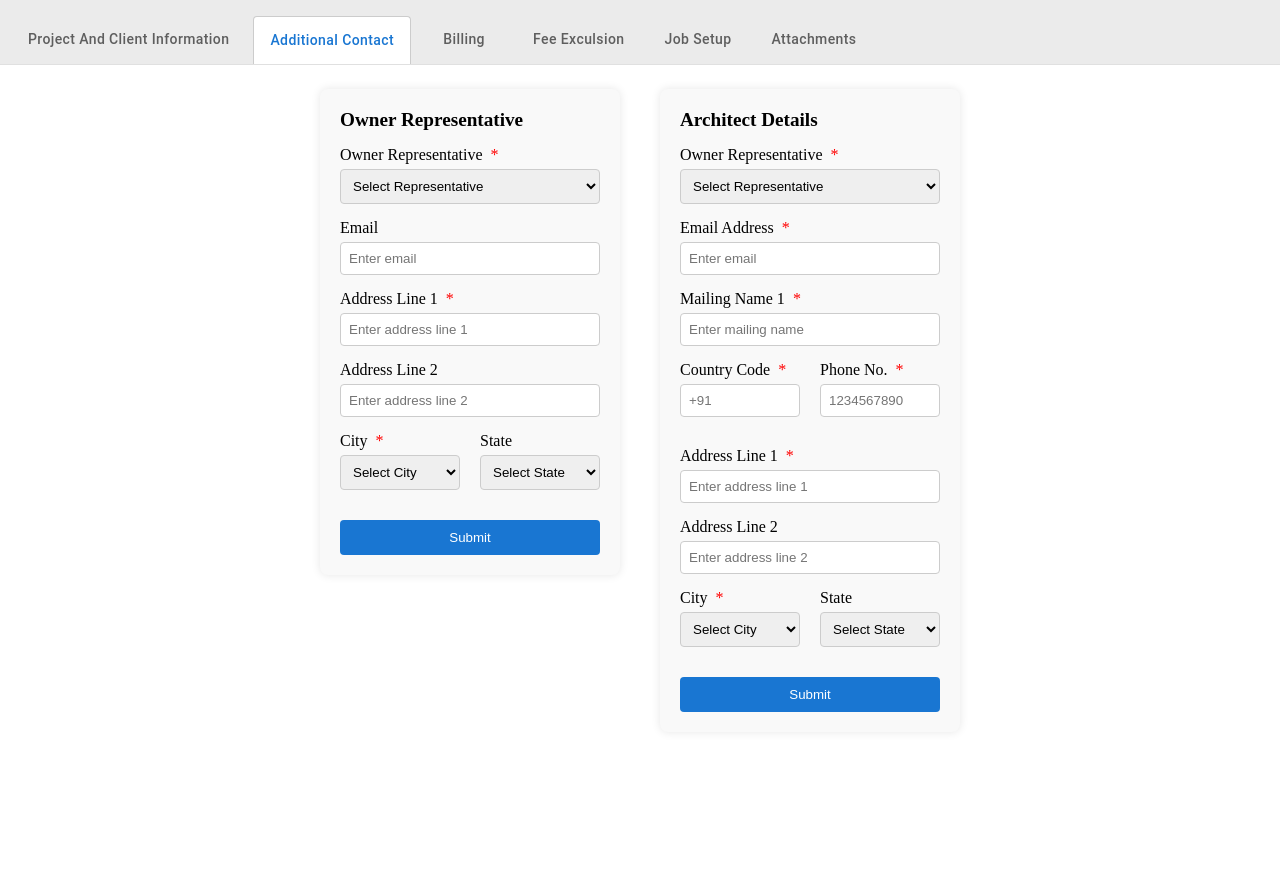
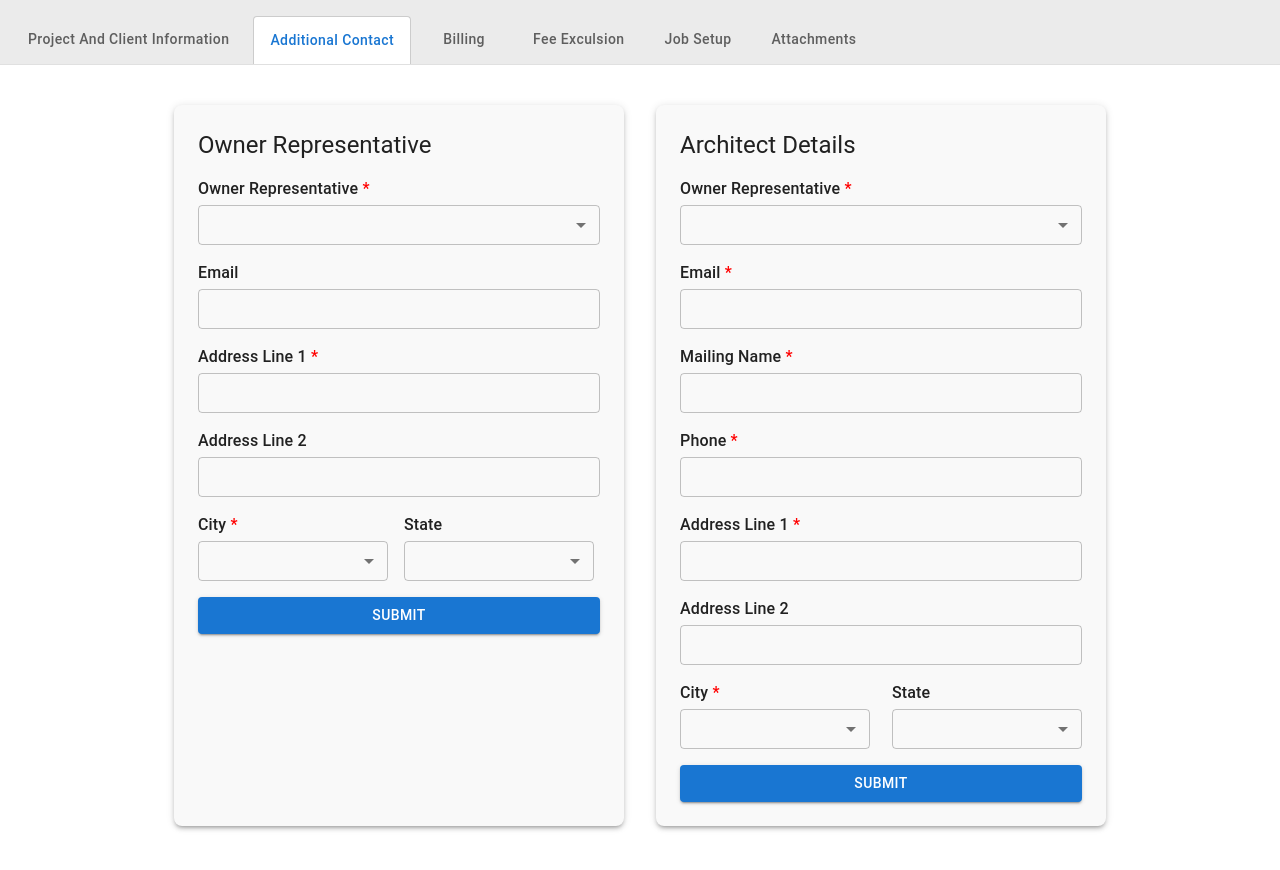
Before and after one commit to NavneeshYadav/task, a React (Vite) app: page / in a window 1280 px wide. Both pictures are taken after a click on the tab "Additional Contact". Shown: the top 870 px of the page. Built offline with nearby package versions, Linux system fonts and the light colour scheme.

Commit message:
almost complete

```diff
--- a/src/App.jsx
+++ b/src/App.jsx
@@ -64,6 +64,8 @@ export default function BasicTabs() {
         <Tabs
           value={value}
           onChange={handleChange}
+          variant="scrollable"
+          scrollButtons="auto"
           aria-label="basic tabs example"
           sx={{
             bgcolor: "#ebebeb",
--- a/src/components/AddForm.jsx
+++ b/src/components/AddForm.jsx
@@ -1,7 +1,15 @@
-import { useState } from "react";
+import React, { useState } from "react";
+import {
+  Box,
+  Typography,
+  TextField,
+  Button,
+  Paper,
+  MenuItem,
+  Grid,
+} from "@mui/material";
 
 function AddForm() {
-
   const [formData, setFormData] = useState({
     ownerRep: "",
     email: "",
@@ -12,48 +20,11 @@ function AddForm() {
   });
 
   const [formErrors, setFormErrors] = useState({});
-  const handleInputChange = (e) => {
-    const { name, value } = e.target;
-    setFormData((prev) => ({ ...prev, [name]: value }));
-  };
 
-  const handleFormSubmit = (e) => {
-    e.preventDefault();
-
-    const errors = {};
-
-    if (!formData.ownerRep.trim())
-      errors.ownerRep = "Owner Representative is required.";
-    if (!formData.address1.trim())
-      errors.address1 = "Address Line 1 is required.";
-    if (!formData.city.trim()) errors.city = "City is required.";
-
-    if (formData.email.trim()) {
-      const emailRegex = /^[^\s@]+@[^\s@]+\.[^\s@]+$/;
-      if (!emailRegex.test(formData.email)) {
-        errors.email = "Invalid email format.";
-      }
-    }
-
-    setFormErrors(errors);
-
-    if (Object.keys(errors).length === 0) {
-      alert("Form submitted successfully!");
-      setFormData({
-        ownerRep: "",
-        email: "",
-        address1: "",
-        address2: "",
-        city: "",
-        state: "",
-      });
-    }
-  };
   const [architectForm, setArchitectForm] = useState({
     ownerRep: "",
     email: "",
     mailingName1: "",
-    countryCode: "",
     phone: "",
     address1: "",
     address2: "",
@@ -62,39 +33,44 @@ function AddForm() {
   });
 
   const [architectErrors, setArchitectErrors] = useState({});
-  const handleArchitectChange = (e) => {
+
+  const handleInputChange = (e, setFn) => {
     const { name, value } = e.target;
-    setArchitectForm((prev) => ({ ...prev, [name]: value }));
+    setFn((prev) => ({ ...prev, [name]: value }));
   };
 
-  const handleArchitectSubmit = (e) => {
-    e.preventDefault();
+  const validateForm = (data, type) => {
     const errors = {};
+    if (!data.ownerRep.trim())
+      errors.ownerRep = "Owner Representative is required.";
+    if (!data.address1.trim()) errors.address1 = "Address Line 1 is required.";
+    if (!data.city.trim()) errors.city = "City is required.";
 
-    if (!architectForm.ownerRep.trim())
-      errors.ownerRep = "Owner Representative is required.";
-    if (!architectForm.email.trim()) {
-      errors.email = "Email is required.";
-    } else {
+    if (data.email?.trim()) {
       const emailRegex = /^[^\s@]+@[^\s@]+\.[^\s@]+$/;
-      if (!emailRegex.test(architectForm.email))
-        errors.email = "Invalid email format.";
+      if (!emailRegex.test(data.email)) errors.email = "Invalid email format.";
     }
 
-    if (!architectForm.mailingName1.trim())
+    if (type === "architect") {
+      if (!data.mailingName1.trim())
         errors.mailingName1 = "Mailing Name is required.";
-    if (!architectForm.countryCode.trim())
-      errors.countryCode = "Country code is required.";
-    if (!architectForm.phone.trim()) errors.phone = "Phone number is required.";
-    if (!architectForm.address1.trim())
-      errors.address1 = "Address Line 1 is required.";
-    if (!architectForm.city.trim()) errors.city = "City is required.";
+      if (!data.phone.trim()) errors.phone = "Phone number is required.";
+    }
 
-    setArchitectErrors(errors);
+    return errors;
+  };
 
+  const handleSubmit = (e, data, setErrorFn, resetFn, type) => {
+    e.preventDefault();
+    const errors = validateForm(data, type);
+    setErrorFn(errors);
     if (Object.keys(errors).length === 0) {
-      alert("Architect form submitted successfully!");
-      setArchitectForm({
+      alert(
+        `${
+          type === "architect" ? "Architect" : "Owner Rep"
+        } form submitted successfully!`
+      );
+      resetFn({
         ownerRep: "",
         email: "",
         mailingName1: "",
@@ -108,256 +84,281 @@ function AddForm() {
     }
   };
 
+  const renderLabel = (text, required = false) => (
+    <Typography sx={{ mb: 0.5, fontWeight: 500 }}>
+      {text} {required && <span style={{ color: "red" }}>*</span>}
+    </Typography>
+  );
+
   return (
-    <div className="container-1">
-      <div className="form-wrapper">
-        <div className="row-1">
-          <form onSubmit={handleFormSubmit}>
-            <h3>Owner Representative</h3>
+    <Box
+      sx={{
+        width: "100%",
+        height: "100%",
+        display: "flex",
+        justifyContent: "center",
+        alignItems: "start",
+        p: 2,
+      }}
+    >
+      <Box sx={{ display: "flex", gap: 4, flexWrap: "wrap" }}>
+        {/* Owner Rep Form */}
+        <Paper
+          elevation={3}
+          sx={{ width: 450, p: 3, borderRadius: 2, backgroundColor: "#f9f9f9" }}
+        >
+          <Typography variant="h5" sx={{ mb: 2 }}>
+            Owner Representative
+          </Typography>
 
-            <div>
-              <label>
-                Owner Representative <span className="required">*</span>
-              </label>
-              <select
+          <Box sx={{ mb: 2 }}>
+            {renderLabel("Owner Representative", true)}
+            <TextField
+              fullWidth
+              select
+              size="small"
               name="ownerRep"
               value={formData.ownerRep}
-                onChange={handleInputChange}
+              onChange={(e) => handleInputChange(e, setFormData)}
+              error={!!formErrors.ownerRep}
+              helperText={formErrors.ownerRep}
             >
-                <option value="">Select Representative</option>
-                <option value="rep1">John Doe</option>
-                <option value="rep2">Jane Smith</option>
-              </select>
-              {formErrors.ownerRep && (
-                <p className="error">{formErrors.ownerRep}</p>
-              )}
-            </div>
+              <MenuItem value="">Select Representative</MenuItem>
+              <MenuItem value="rep1">John Doe</MenuItem>
+              <MenuItem value="rep2">Jane Smith</MenuItem>
+            </TextField>
+          </Box>
 
-            <div>
-              <label>Email</label>
-              <input
-                type="email"
+          <Box sx={{ mb: 2 }}>
+            {renderLabel("Email")}
+            <TextField
+              fullWidth
+              size="small"
               name="email"
               value={formData.email}
-                onChange={handleInputChange}
-                placeholder="Enter email"
+              onChange={(e) => handleInputChange(e, setFormData)}
+              error={!!formErrors.email}
+              helperText={formErrors.email}
             />
-              {formErrors.email && <p className="error">{formErrors.email}</p>}
-            </div>
+          </Box>
 
-            <div>
-              <label>
-                Address Line 1 <span className="required">*</span>
-              </label>
-              <input
-                type="text"
+          <Box sx={{ mb: 2 }}>
+            {renderLabel("Address Line 1", true)}
+            <TextField
+              fullWidth
+              size="small"
               name="address1"
               value={formData.address1}
-                onChange={handleInputChange}
-                placeholder="Enter address line 1"
+              onChange={(e) => handleInputChange(e, setFormData)}
+              error={!!formErrors.address1}
+              helperText={formErrors.address1}
             />
-              {formErrors.address1 && (
-                <p className="error">{formErrors.address1}</p>
-              )}
-            </div>
+          </Box>
 
-            <div>
-              <label>Address Line 2</label>
-              <input
-                type="text"
+          <Box sx={{ mb: 2 }}>
+            {renderLabel("Address Line 2")}
+            <TextField
+              fullWidth
+              size="small"
               name="address2"
               value={formData.address2}
-                onChange={handleInputChange}
-                placeholder="Enter address line 2"
+              onChange={(e) => handleInputChange(e, setFormData)}
             />
-            </div>
+          </Box>
 
-            <div className="row-inline">
-              <div>
-                <label>
-                  City <span className="required">*</span>
-                </label>
-                <select
+          <Grid container spacing={2} sx={{ mb: 2 }}>
+            <Grid item xs={6} sx={{ width: 190 }}>
+              {renderLabel("City", true)}
+              <TextField
+                select
+                fullWidth
+                size="small"
                 name="city"
                 value={formData.city}
-                  onChange={handleInputChange}
+                onChange={(e) => handleInputChange(e, setFormData)}
+                error={!!formErrors.city}
+                helperText={formErrors.city}
               >
-                  <option value="">Select City</option>
-                  <option value="bhopal">Bhopal</option>
-                  <option value="indore">Indore</option>
-                </select>
-                {formErrors.city && <p className="error">{formErrors.city}</p>}
-              </div>
-              <div>
-                <label>State</label>
-                <select
+                <MenuItem value="">Select City</MenuItem>
+                <MenuItem value="bhopal">Bhopal</MenuItem>
+                <MenuItem value="indore">Indore</MenuItem>
+              </TextField>
+            </Grid>
+            <Grid item xs={6} sx={{ width: 190 }}>
+              {renderLabel("State")}
+              <TextField
+                select
+                fullWidth
+                size="small"
                 name="state"
                 value={formData.state}
-                  onChange={handleInputChange}
+                onChange={(e) => handleInputChange(e, setFormData)}
               >
-                  <option value="">Select State</option>
-                  <option value="mp">Madhya Pradesh</option>
-                  <option value="cg">Chhattisgarh</option>
-                </select>
-              </div>
-            </div>
+                <MenuItem value="">Select State</MenuItem>
+                <MenuItem value="mp">Madhya Pradesh</MenuItem>
+                <MenuItem value="cg">Chhattisgarh</MenuItem>
+              </TextField>
+            </Grid>
+          </Grid>
 
-            <button type="submit">Submit</button>
-          </form>
-        </div>
+          <Button
+            variant="contained"
+            fullWidth
+            onClick={(e) =>
+              handleSubmit(e, formData, setFormErrors, setFormData, "owner")
+            }
+          >
+            Submit
+          </Button>
+        </Paper>
 
-        <div className="row-2">
-          <form onSubmit={handleArchitectSubmit}>
-            <h3>Architect Details</h3>
+        {/* Architect Form */}
+        <Paper
+          elevation={3}
+          sx={{ width: 450, p: 3, borderRadius: 2, backgroundColor: "#f9f9f9" }}
+        >
+          <Typography variant="h5" sx={{ mb: 2 }}>
+            Architect Details
+          </Typography>
 
-            <div>
-              <label>
-                Owner Representative <span className="required">*</span>
-              </label>
-              <select
+          <Box sx={{ mb: 2 }}>
+            {renderLabel("Owner Representative", true)}
+            <TextField
+              fullWidth
+              select
+              size="small"
               name="ownerRep"
               value={architectForm.ownerRep}
-                onChange={handleArchitectChange}
+              onChange={(e) => handleInputChange(e, setArchitectForm)}
+              error={!!architectErrors.ownerRep}
+              helperText={architectErrors.ownerRep}
             >
-                <option value="">Select Representative</option>
-                <option value="rep1">John Doe</option>
-                <option value="rep2">Jane Smith</option>
-              </select>
-              {architectErrors.ownerRep && (
-                <p className="error">{architectErrors.ownerRep}</p>
-              )}
-            </div>
+              <MenuItem value="">Select Representative</MenuItem>
+              <MenuItem value="rep1">John Doe</MenuItem>
+              <MenuItem value="rep2">Jane Smith</MenuItem>
+            </TextField>
+          </Box>
 
-            <div>
-              <label>
-                Email Address <span className="required">*</span>
-              </label>
-              <input
-                type="email"
+          <Box sx={{ mb: 2 }}>
+            {renderLabel("Email", true)}
+            <TextField
+              fullWidth
+              size="small"
               name="email"
               value={architectForm.email}
-                onChange={handleArchitectChange}
-                placeholder="Enter email"
+              onChange={(e) => handleInputChange(e, setArchitectForm)}
+              error={!!architectErrors.email}
+              helperText={architectErrors.email}
             />
-              {architectErrors.email && (
-                <p className="error">{architectErrors.email}</p>
-              )}
-            </div>
+          </Box>
 
-            <div>
-              <label>
-                Mailing Name 1 <span className="required">*</span>
-              </label>
-              <input
-                type="text"
+          <Box sx={{ mb: 2 }}>
+            {renderLabel("Mailing Name", true)}
+            <TextField
+              fullWidth
+              size="small"
               name="mailingName1"
               value={architectForm.mailingName1}
-                onChange={handleArchitectChange}
-                placeholder="Enter mailing name"
+              onChange={(e) => handleInputChange(e, setArchitectForm)}
+              error={!!architectErrors.mailingName1}
+              helperText={architectErrors.mailingName1}
             />
-              {architectErrors.mailingName1 && (
-                <p className="error">{architectErrors.mailingName1}</p>
-              )}
-            </div>
+          </Box>
 
-            <div className="row-inline">
-              <div>
-                <label>
-                  Country Code <span className="required">*</span>
-                </label>
-                <input
-                  type="text"
-                  name="countryCode"
-                  value={architectForm.countryCode}
-                  onChange={handleArchitectChange}
-                  placeholder="+91"
-                />
-                {architectErrors.countryCode && (
-                  <p className="error">{architectErrors.countryCode}</p>
-                )}
-              </div>
-              <div>
-                <label>
-                  Phone No. <span className="required">*</span>
-                </label>
-                <input
-                  type="text"
+          <Box sx={{ mb: 2 }}>
+            {renderLabel("Phone", true)}
+            <TextField
+              fullWidth
+              size="small"
               name="phone"
               value={architectForm.phone}
-                  onChange={handleArchitectChange}
-                  placeholder="1234567890"
+              onChange={(e) => handleInputChange(e, setArchitectForm)}
+              error={!!architectErrors.phone}
+              helperText={architectErrors.phone}
             />
-                {architectErrors.phone && (
-                  <p className="error">{architectErrors.phone}</p>
-                )}
-              </div>
-            </div>
+          </Box>
 
-            <div>
-              <label>
-                Address Line 1 <span className="required">*</span>
-              </label>
-              <input
-                type="text"
+          <Box sx={{ mb: 2 }}>
+            {renderLabel("Address Line 1", true)}
+            <TextField
+              fullWidth
+              size="small"
               name="address1"
               value={architectForm.address1}
-                onChange={handleArchitectChange}
-                placeholder="Enter address line 1"
+              onChange={(e) => handleInputChange(e, setArchitectForm)}
+              error={!!architectErrors.address1}
+              helperText={architectErrors.address1}
             />
-              {architectErrors.address1 && (
-                <p className="error">{architectErrors.address1}</p>
-              )}
-            </div>
+          </Box>
 
-            <div>
-              <label>Address Line 2</label>
-              <input
-                type="text"
+          <Box sx={{ mb: 2 }}>
+            {renderLabel("Address Line 2")}
+            <TextField
+              fullWidth
+              size="small"
               name="address2"
               value={architectForm.address2}
-                onChange={handleArchitectChange}
-                placeholder="Enter address line 2"
+              onChange={(e) => handleInputChange(e, setArchitectForm)}
             />
-            </div>
+          </Box>
 
-            <div className="row-inline">
-              <div>
-                <label>
-                  City <span className="required">*</span>
-                </label>
-                <select
+          <Grid
+            container
+            spacing={2}
+            sx={{ mb: 2, justifyContent: "space-between" }}
+          >
+            <Grid item xs={6} sx={{ width: 190 }}>
+              {renderLabel("City", true)}
+              <TextField
+                select
+                fullWidth
+                size="small"
                 name="city"
                 value={architectForm.city}
-                  onChange={handleArchitectChange}
+                onChange={(e) => handleInputChange(e, setArchitectForm)}
+                error={!!architectErrors.city}
+                helperText={architectErrors.city}
               >
-                  <option value="">Select City</option>
-                  <option value="bhopal">Bhopal</option>
-                  <option value="indore">Indore</option>
-                </select>
-                {architectErrors.city && (
-                  <p className="error">{architectErrors.city}</p>
-                )}
-              </div>
-
-              <div>
-                <label>State</label>
-                <select
+                <MenuItem value="">Select City</MenuItem>
+                <MenuItem value="bhopal">Bhopal</MenuItem>
+                <MenuItem value="indore">Indore</MenuItem>
+              </TextField>
+            </Grid>
+            <Grid item xs={6} sx={{ width: 190 }}>
+              {renderLabel("State")}
+              <TextField
+                select
+                fullWidth
+                size="small"
                 name="state"
                 value={architectForm.state}
-                  onChange={handleArchitectChange}
+                onChange={(e) => handleInputChange(e, setArchitectForm)}
               >
-                  <option value="">Select State</option>
-                  <option value="mp">Madhya Pradesh</option>
-                  <option value="cg">Chhattisgarh</option>
-                </select>
-              </div>
-            </div>
+                <MenuItem value="">Select State</MenuItem>
+                <MenuItem value="mp">Madhya Pradesh</MenuItem>
+                <MenuItem value="cg">Chhattisgarh</MenuItem>
+              </TextField>
+            </Grid>
+          </Grid>
 
-            <button type="submit">Submit</button>
-          </form>
-        </div>
-      </div>
-    </div>
+          <Button
+            variant="contained"
+            fullWidth
+            onClick={(e) =>
+              handleSubmit(
+                e,
+                architectForm,
+                setArchitectErrors,
+                setArchitectForm,
+                "architect"
+              )
+            }
+          >
+            Submit
+          </Button>
+        </Paper>
+      </Box>
+    </Box>
   );
 }
 
```
Lines whose indentation alone changed are shown as unchanged.
